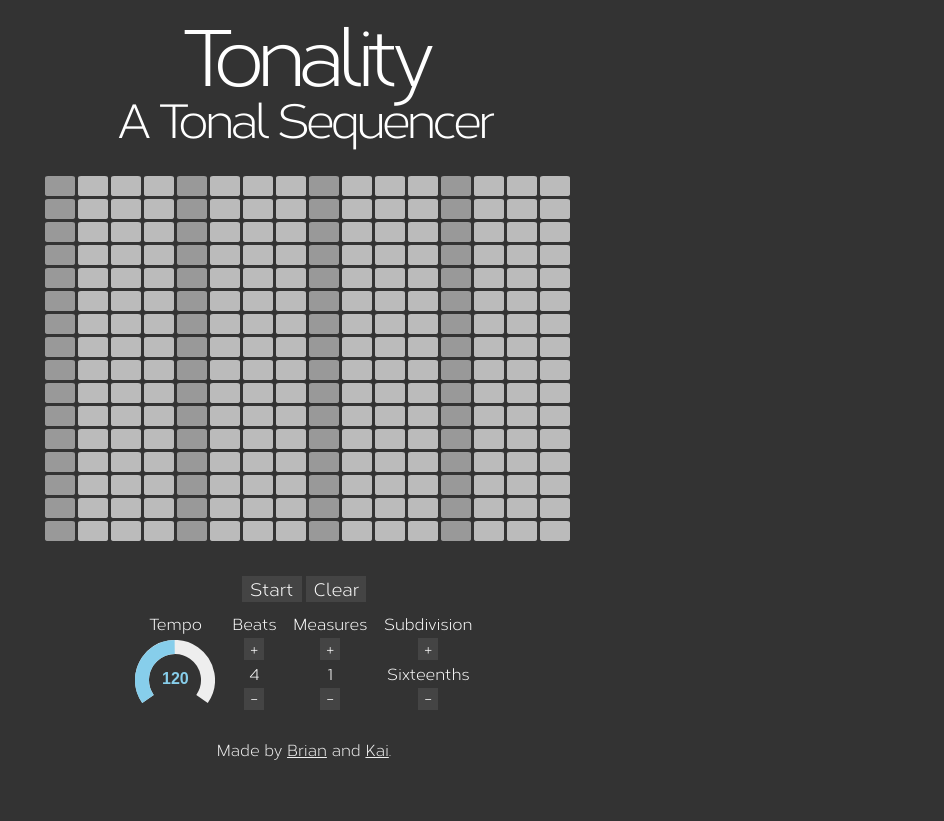
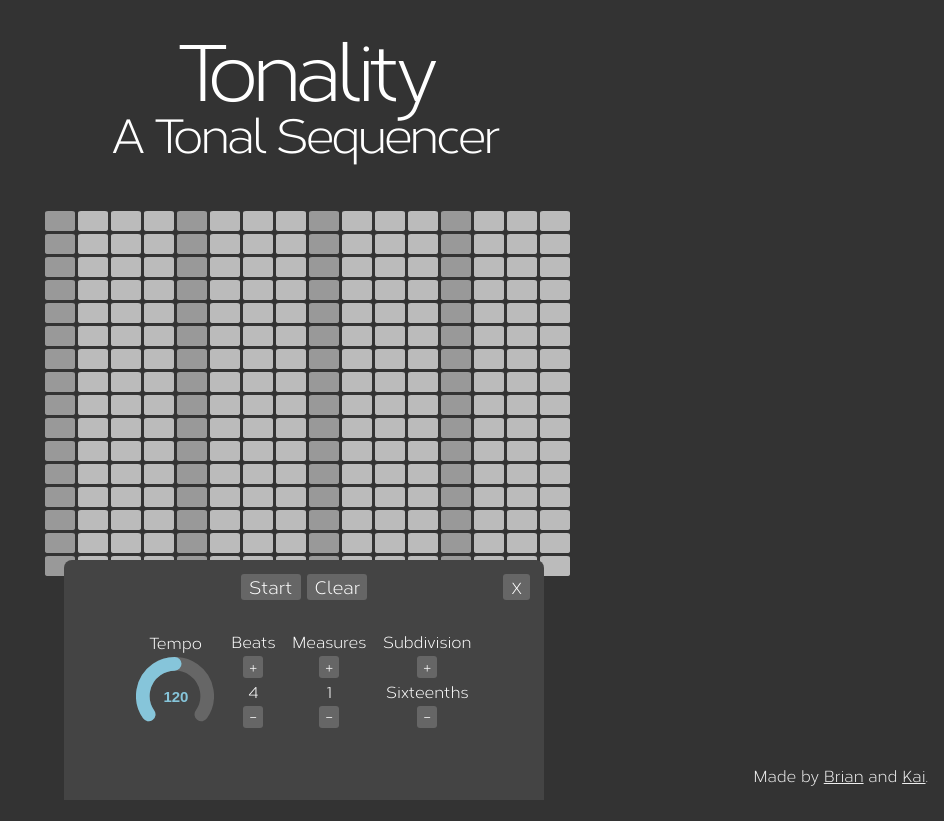
Before and after one commit to kaicataldo/tonality, a plain HTML site: page index.html in a window 1280 px wide. Shown: the whole page, without its empty margins (336-1280 px from the left). Before the commit the page ends 800 px from the top, so only its background shows below. Drawn offline with Linux system fonts and the light colour scheme; no server answers.

Commit message:
Finished styles!
Entire app is styled and ready to go!

```diff
--- a/css/style.css
+++ b/css/style.css
@@ -6,41 +6,71 @@ body {
   color: transparent;
   color: white;
 }
-
 h1 {
-  margin-top: 15px;
   font-size: 5rem;
-  letter-spacing: -.5rem;
+  letter-spacing: -.4rem;
 }
-
+h1 .kerning {
+  letter-spacing: -1.4rem;
+}
 h2 {
   font-size: 3rem;
-  letter-spacing: -.25rem;
+  letter-spacing: -.2rem;
 }
-
-h4 {
+h2 .kerning {
+  letter-spacing: -.8rem;
+}h4 {
   margin: .5em auto .25em;
 }
 
-/*** Header
+/*** Buttons
 ********************/
-
-/*** Main
-********************/
+.settings-button, .toggle, .reset, .settings-toggle {
+  background: #666;
+  cursor: pointer;
+  border-radius: 3px;
+}
+.settings-button {
+  padding: 3px;
+  width: 14px;
+  margin: 6px auto;
+}
 .toggle, .reset {
   display: inline-block;
-  margin: 0 auto;
+  margin: 0 1px;
   padding: 4px;
-  background: #444;
-  cursor: pointer;
   font-size: 18px;
   width: 52px;
 }
-
+.minus:hover, .reset:hover, .settings-toggle:hover {
+  background: #e6bbad;
+}
+.plus:hover, .toggle:hover, .settings-hover:hover {
+  background: #86c5da;
+}
+/*** Header
+********************/
+header {
+  margin: 30px auto 50px auto;
+}
 /*** Footer
 ********************/
 footer {
-  margin: 20px auto 10px auto;
+  position: absolute;
+  bottom: 16px;
+  right: 16px;
+}
+.made-by {
+  color: #EEE;
+}
+.made-by a {
+  color: #EEE;
+}
+.brian:hover {
+  color: #75A3FF;
+}
+.kai:hover {
+  color: #0F9473;
 }
 /*** Page Layout
 ********************/
@@ -52,7 +82,7 @@ header, footer, .settings {
   text-align: center;
 }
 .grid {
-  margin: 0 auto;
+  margin: 0 auto 240px auto;
 }
 .clear {
   clear: both;
@@ -60,23 +90,81 @@ header, footer, .settings {
 
 /*** Grid Layouts
 ********************/
-.grid-4-1-4 {
-  max-width: 1068px;
-  min-width: 534px;
+.grid-3-4, .grid-4-3 {
+  max-width: 804px;
 }
-@media (max-width: 1068px) {
-  .grid-4-1-4 {
-    width: 534px;
-    margin: 0 auto;
+@media (max-width: 804px) {
+  .grid-3-4, .grid-4-3 {
+    width: 402px;
     text-align: center;
     display: inline-block;
   }
 }
-
+.grid-3-3 {
+  max-width: 1212px;
+}
+@media (min-width: 607px) and (max-width: 1212px) {
+  .grid-3-3 {
+    width: 606px;
+    text-align: center;
+    display: inline-block;
+  }
+}
+@media (max-width: 606px) {
+  .grid-3-3 {
+    width: 303px;
+    text-align: center;
+    display: inline-block;
+  }
+}
+.grid-3-5 {
+  max-width: 1002px;
+}
+@media (max-width: 1002px) {
+  .grid-3-5 {
+    width: 501px;
+    text-align: center;
+    display: inline-block;
+  }
+}
+.grid-4-4 {
+  max-width: 1068px;
+}
+@media (max-width: 1068px) {
+  .grid-4-4 {
+    width: 534px;
+    text-align: center;
+    display: inline-block;
+  }
+}
+.grid-4-5 {
+  max-width: 1332px;
+}
+@media (max-width: 1332px) {
+  .grid-4-5 {
+    width: 666px;
+    text-align: center;
+    display: inline-block;
+  }
+}
 /*** Settings
 ********************/
+.settings-container {
+  position: fixed;
+  bottom: 0;
+  right: 0;
+  left: 0;
+  margin-right: auto;
+  margin-left: auto;
+  min-width: 400px;
+  max-width: 480px;
+}
 .settings {
+  position: relative;
   margin: 0 auto;
+  padding: 14px 0 60px 0;
+  background: #444;
+  border-radius: 8px 8px 0 0;
 }
 .measures-container, .beats-container, .subdivision-container, .tempo-container {
   display: inline-block;
@@ -86,19 +174,22 @@ header, footer, .settings {
   margin-bottom: 20px;
 }
 .tempo-h4 {
-  margin-bottom: 8px;
+  margin-bottom: 6px;
 }
-.settings-button {
-  padding: 3px;
-  width: 14px;
-  background: #444;
-  margin: 6px auto;
-  cursor: pointer;
+.settings-toggle {
+  position: absolute;
+  right: 14px;
+  top: 14px;
+  padding: 6px 8px 4px 8px;
 }
-.settings-button:hover {
-  background: lightblue;
+.buttons-container {
+  margin-bottom: 20px;
 }
-
+@media (max-width: 480px) {
+  .settings {
+    border-radius: 0 0 0 0 !important;
+  }
+}
 /*** Grid
 ********************/
 .col {
@@ -123,29 +214,9 @@ header, footer, .settings {
   background: #66FF99;
   box-shadow: 0px 0px 40px 2px #FFF;
 }
-.toggle:hover {
-  background: #75A3FF;
-}
-.reset:hover {
-  background: #FF6666;
-}
 .downbeat {
   background: #999;
 }
 .downbeat-measure {
   margin-left: 6px;
 }
-/*** Links
-********************/
-.made-by {
-  color: #EEE;
-}
-.made-by a {
-  color: #EEE;
-}
-.brian:hover {
-  color: #75A3FF;
-}
-.kai:hover {
-  color: #0F9473;
-}
--- a/index.html
+++ b/index.html
@@ -16,14 +16,23 @@
 <body>
   <div class="container">
     <header>
-      <h1>Tonality</h1>
-      <h2>A Tonal Sequencer</h2>
+      <h1><span class="kerning">T</span>onality</h1>
+      <h2>A <span class="kerning">T</span>onal Sequencer</h2>
     </header>
     <main>
       <div class="grid-container">
         <div class="grid"></div>
       </div>
+    </main>
+    <footer>
+      <p class="made-by">
+        Made by <a href="https://duckchase.com/">Brian</a> and <a href="http://kaicataldo.com">Kai</a>.
+      </p>
+    </footer>
+  </div>
+  <div class="settings-container">
     <div class="settings options">
+      <div class="settings-toggle">X</div>
       <div class="buttons-container">
         <div class="toggle">Start</div>
         <div class="reset">Clear</div>
@@ -34,30 +43,24 @@
       </div>
       <div class="beats-container">
         <h4>Beats</h4>
-          <div class="settings-button settings-beats" data-option="plus">+</div>
+        <div class="settings-button plus settings-beats" data-option="plus">+</div>
         <div class="display display-beats"></div>
-          <div class="settings-button settings-beats" data-option="minus">-</div>
+        <div class="settings-button minus settings-beats" data-option="minus">-</div>
       </div>
       <div class="measures-container">
         <h4>Measures</h4>
-          <div class="settings-button settings-measures" data-option="plus">+</div>
+        <div class="settings-button plus settings-measures" data-option="plus">+</div>
         <div class="display display-measures"></div>
-          <div class="settings-button settings-measures" data-option="minus">-</div>
+        <div class="settings-button minus settings-measures" data-option="minus">-</div>
       </div>
       <div class="subdivision-container">
         <h4>Subdivision</h4>
-          <div class="settings-button settings-subdivision" data-option="plus">+</div>
+        <div class="settings-button plus settings-subdivision" data-option="plus">+</div>
         <div class="display display-subdivision"></div>
-          <div class="settings-button settings-subdivision" data-option="minus">-</div>
+        <div class="settings-button minus settings-subdivision" data-option="minus">-</div>
       </div>
       <div class="clear"></div>
     </div>
-    </main>
-    <footer>
-      <p class="made-by">
-        Made by <a href="https://duckchase.com/">Brian</a> and <a href="https://github.com/kaicataldo">Kai</a>.
-      </p>
-    </footer>
   </div>
   <script src="scripts/jquery-1.11.1.min.js"></script>
   <script src="scripts/howler.min.js"></script>
--- a/scripts/script.js
+++ b/scripts/script.js
@@ -12,7 +12,8 @@ $(function() {
     defaulCols: 16,
     totalCol: 16,
     selectedBoxes: {}
-  };
+    },
+    settingsHidden = false;
 
   //Initial setup
   createSoundPack();
@@ -24,10 +25,13 @@ $(function() {
   $('.tempo-knob').knob({
     'min': 1,
     'max': 240,
-    'width': 80,
-    'height': 65,
+    'width': 78,
+    'height': 66,
     'angleOffset': -125,
     'angleArc': 250,
+    'fgColor': '#86c5da',
+    'bgColor': '#666',
+    'lineCap': 'round',
     'release': function (v) { setTempo('colInterval', v) }
   });
 
@@ -48,6 +52,21 @@ $(function() {
       document.activeElement.blur();
       }
       toggleClicked();
+    }
+  });
+
+  $('.settings-toggle').click(function() {
+    if (settingsHidden === false) {
+      $('.settings-container').animate({bottom:'-180px'},500);
+      $('.settings-toggle').html('O');
+      $('.settings-toggle').addClass('settings-hover');
+      settingsHidden = true;
+    }
+    else if (settingsHidden === true) {
+      $('.settings-container').animate({bottom:'0'},500);
+      $('.settings-toggle').html('X');
+      $('.settings-toggle').removeClass('settings-hover');
+      settingsHidden = false;
     }
   });
 
@@ -156,14 +175,36 @@ $(function() {
     displaySettings();
   }
 
+  //Applies class for layout
   function gridLayout() {
-    //ADD ALL THE CASES - SWITCH? IF/ELSE???
-    $('.grid').addClass('grid-4-1-4');
-    responsiveGrid();
+    $('.grid').removeClass().addClass('grid');
+    if (settings.beats == 3) {
+      if (settings.subdivision == 4) {
+        $('.grid').addClass('grid-3-4');
+      }
+      else if (settings.subdivision == 3) {
+        $('.grid').addClass('grid-3-3');
+      }
+      else if (settings.subdivision == 5) {
+        $('.grid').addClass('grid-3-5');
+      }
+    }
+    else if (settings.beats == 4) {
+      if (settings.subdivision == 4) {
+        $('.grid').addClass('grid-4-4');
+      }
+      else if (settings.subdivision == 3) {
+        $('.grid').addClass('grid-4-3');
+      }
+      else if (settings.subdivision == 5) {
+        $('.grid').addClass('grid-4-5');
+      }
+    }
+    gridMeasuresLayout();
   }
 
-  //Applies class for layout
-  function responsiveGrid() {
+  //Fixes grid alignment based on number of measures
+  function gridMeasuresLayout() {
     if (settings.measures == 1) {
       $('.grid').css({
         'text-align': 'center',
```
Lines whose indentation alone changed are shown as unchanged.
